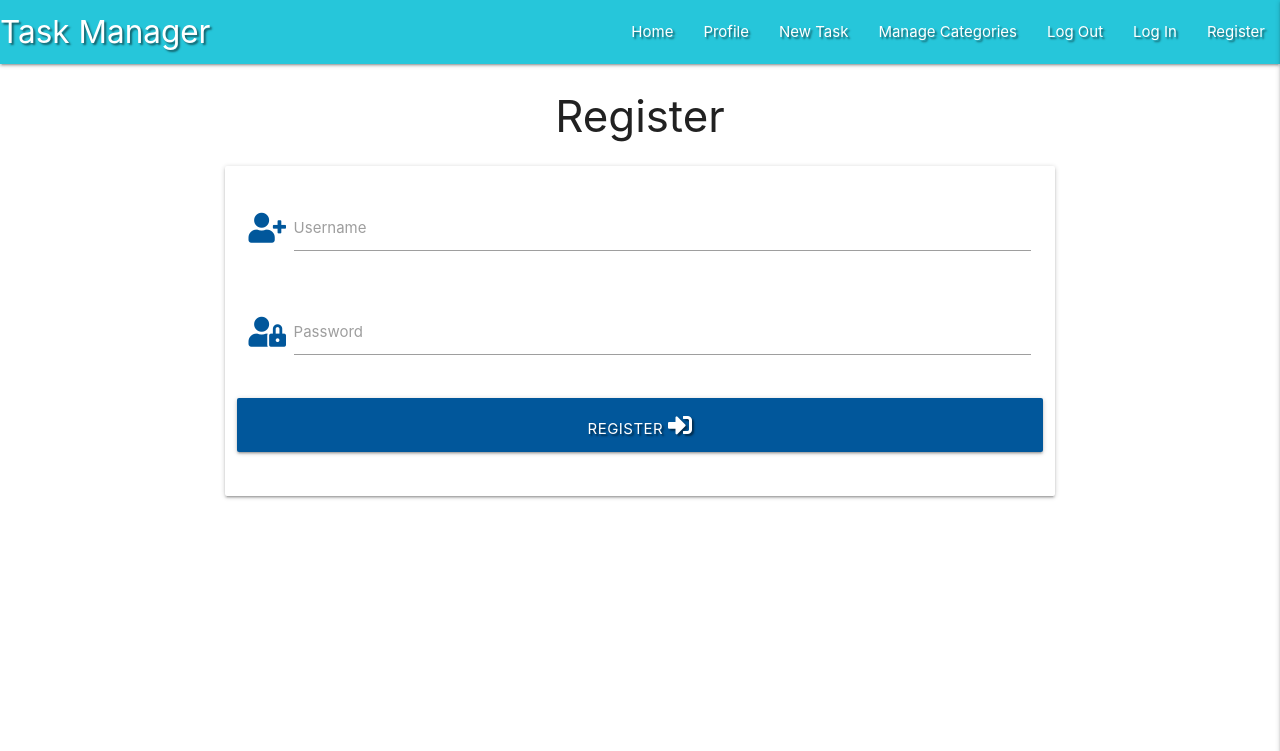
After one commit to Dermot-K/taskManager, a Flask app: page /register in a window 1280 px wide. The commit adds this page. Shown: the top 751 px of the page. Run offline with Flask 2, Linux system fonts and the light colour scheme; some libraries are stand-ins or nearby versions.

Commit message:
add register template

```diff
--- a/app.py
+++ b/app.py
@@ -3,6 +3,7 @@ from flask import (
     Flask, flash, render_template, redirect, request, session, url_for)
 from flask_pymongo import PyMongo
 from bson.objectid import ObjectId
+from werkzeug.security import generate_password_hash, check_password_hash
 if os.path.exists("env.py"):
     import env
 
@@ -27,6 +28,12 @@ def get_tasks():
     return render_template("tasks.html", tasks=mongo_tasks)
 
 
+@app.route("/register")
+def register():
+    # render register.html
+    return render_template("register.html")
+
+
 # tell application how and where to run
 if __name__ == "__main__":
     app.run(host=os.environ.get("IP"),
--- a/templates/base.html
+++ b/templates/base.html
@@ -29,7 +29,7 @@
                     <li><a href="#">Manage Categories</a></li>
                     <li><a href="#">Log Out</a></li>
                     <li><a href="#">Log In</a></li>
-                    <li><a href="#">Register</a></li>
+                    <li><a href="{{ url_for('register') }}">Register</a></li>
                 </ul>
             </div>
         </nav>
@@ -43,7 +43,7 @@
             <li><a href="#">Manage Categories</a></li>
             <li><a href="#">Log Out</a></li>
             <li><a href="#">Log In</a></li>
-            <li><a href="#">Register</a></li>
+            <li><a href="{{ url_for('register') }}">Register</a></li>
         </ul>
     </header>
 
--- /dev/null
+++ b/templates/register.html
@@ -0,0 +1,35 @@
+{% extends "base.html" %}
+{% block content %}
+
+<h3 class="center-align">Register</h3>
+
+<div class="row">
+    <form class="col s12 m8 offset-m2" method="POST" action="{{ url_for('register') }}">
+        <div class="card-panel">
+            <!--enter username-->
+            <div class="row">
+                <div class="input-field col s12">
+                    <i class="fas fa-user-plus prefix light-blue-text text-darken-4"></i>
+                    <input id="username" name="username" type="text" class="validate">
+                    <label for="username">Username</label>
+                </div>
+            </div>
+            <!--enter password-->
+            <div class="row">
+                <div class="input-field col s12">
+                    <i class="fas fa-user-lock prefix light-blue-text text-darken-4"></i>
+                    <input id="password" name="password" type="password" class="validate">
+                    <label for="password">Password</label>
+                </div>
+            </div>
+            <!--Register-->
+            <div class="row">
+                <button type="submit" class="col s12 btn-large light-blue darken-4 text-shadow">
+                    Register <i class="fas fa-sign-in-alt"></i>
+                </button>
+            </div>
+        </div>
+    </form>
+</div>
+
+{% endblock %}
```
